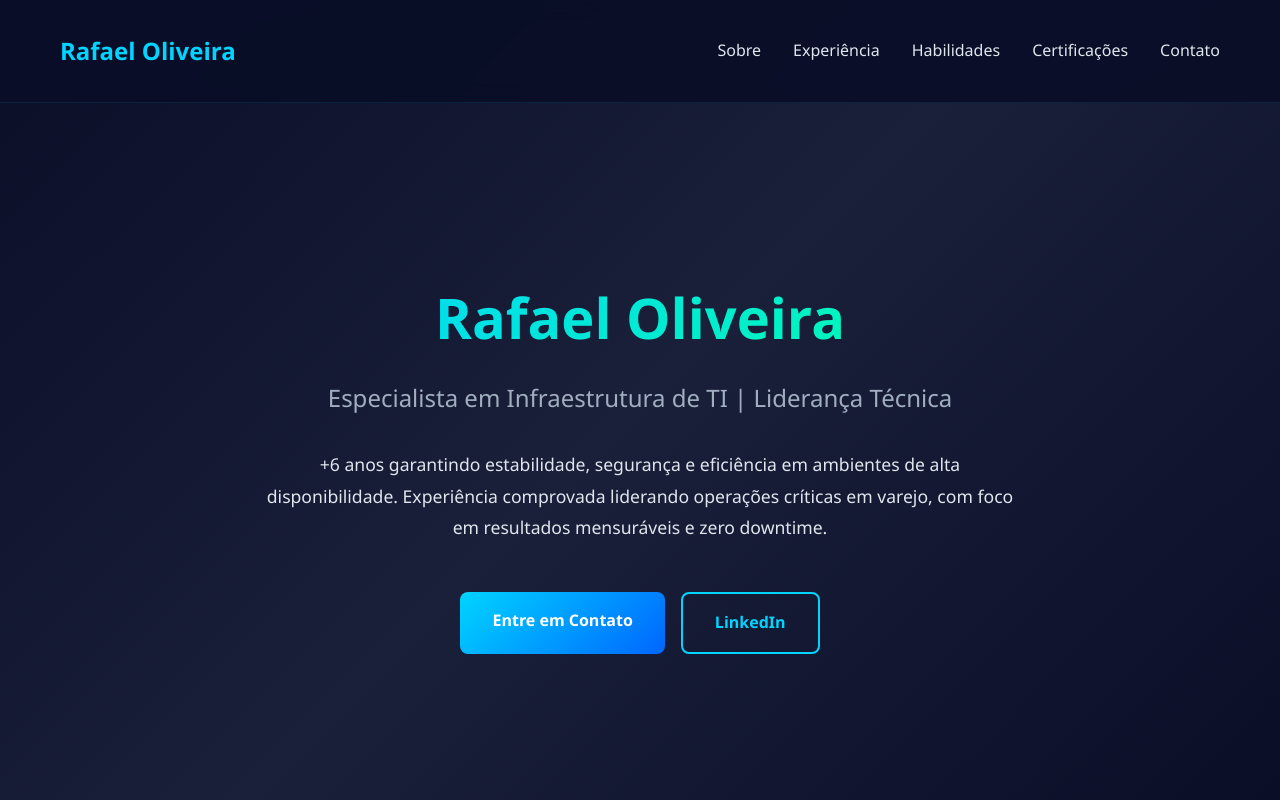
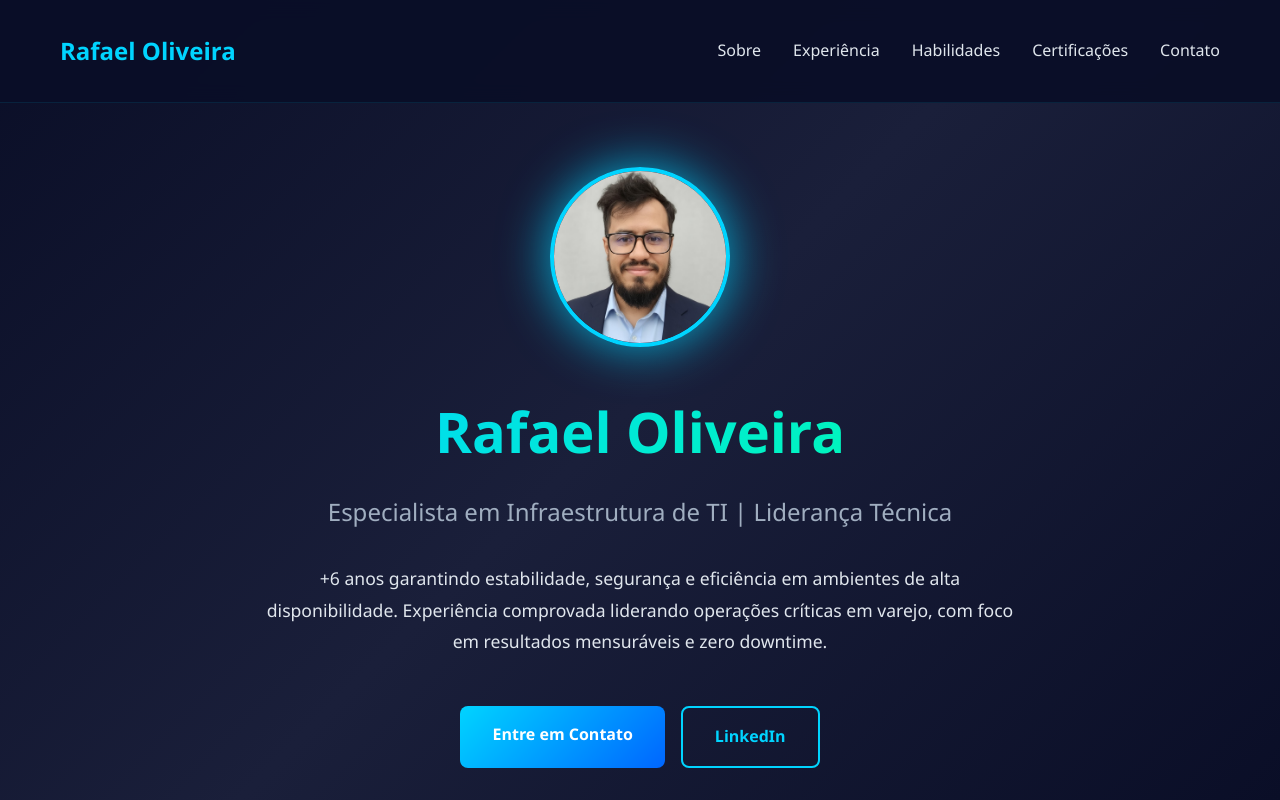
Before and after one commit to Rcoliveiranet/rcoliveiranet.github.io, a plain HTML site: page index.html in a window 1280 px wide. Shown: the top 800 px of the page. Drawn offline with Linux system fonts and the light colour scheme.

Commit message:
Update index.html

```diff
--- a/index.html
+++ b/index.html
@@ -130,6 +130,26 @@
         .hero-content {
             max-width: 800px;
             animation: fadeInUp 1s ease-out;
+        }
+
+        .hero-photo {
+            width: 180px;
+            height: 180px;
+            border-radius: 50%;
+            margin-bottom: 2rem;
+            border: 4px solid var(--primary);
+            box-shadow: 0 0 30px rgba(0, 212, 255, 0.5);
+            object-fit: cover;
+            animation: fadeInUp 1s ease-out, pulse 2s infinite;
+        }
+
+        @keyframes pulse {
+            0%, 100% {
+                box-shadow: 0 0 30px rgba(0, 212, 255, 0.5);
+            }
+            50% {
+                box-shadow: 0 0 50px rgba(0, 212, 255, 0.8);
+            }
         }
 
         .hero-title {
@@ -602,6 +622,7 @@
         <!-- Hero Section -->
         <section class="hero">
             <div class="hero-content container">
+                <img src="foto-rafael.jpg" alt="Rafael Oliveira" class="hero-photo">
                 <h1 class="hero-title">Rafael Oliveira</h1>
                 <p class="hero-subtitle">Especialista em Infraestrutura de TI | Liderança Técnica</p>
                 <p class="hero-description">
```
